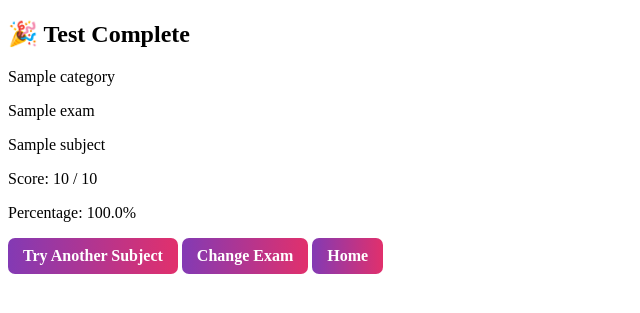
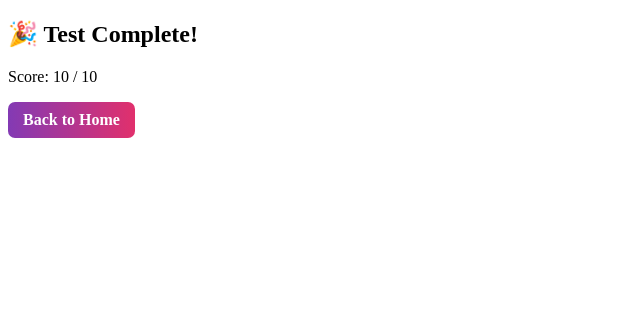
Before and after one commit to princekumar3232/Quizbuzz, a Flask app: template templates/result.html in a window 1280 px wide. Shown: the part 27-340 px from the top of the page, without its empty margins (0-640 px from the left). Run offline with Flask 3, Linux system fonts and the light colour scheme; the template is opened without the code that fills it: most values are stand-ins (such as "Sample title", 1, 10 or a date in 2020); some libraries are stand-ins or nearby versions.

Commit message:
Update result.html

```diff
--- a/templates/result.html
+++ b/templates/result.html
@@ -8,74 +8,17 @@ Result
 
 <div class="result-card">
 
-    <h2>
-        🎉 Test Complete
-    </h2>
-
-
-    <p>
-        {{ category }}
-    </p>
-
-    <p>
-        {{ exam }}
-    </p>
-
-    <p>
-        {{ subject }}
-    </p>
-
+    <h2>🎉 Test Complete!</h2>
 
     <p class="score-text">
-
-        Score:
-        {{ score }}
-        /
-        {{ total }}
-
+        Score: {{ score }} / {{ total }}
     </p>
-
-
-    {% if total > 0 %}
-
-    <p>
-
-        Percentage:
-        {{ "%.1f"|format((score / total) * 100) }}%
-
-    </p>
-
-    {% endif %}
-
-
-    <a
-        href="{{ url_for(
-            'subjects',
-            category=category,
-            exam=exam
-        ) }}"
-        class="start-btn"
-    >
-        Try Another Subject
-    </a>
-
-
-    <a
-        href="{{ url_for(
-            'exams',
-            category=category
-        ) }}"
-        class="start-btn secondary-btn"
-    >
-        Change Exam
-    </a>
-
 
     <a
         href="{{ url_for('index') }}"
-        class="start-btn secondary-btn"
+        class="start-btn"
     >
-        Home
+        Back to Home
     </a>
 
 </div>
```
